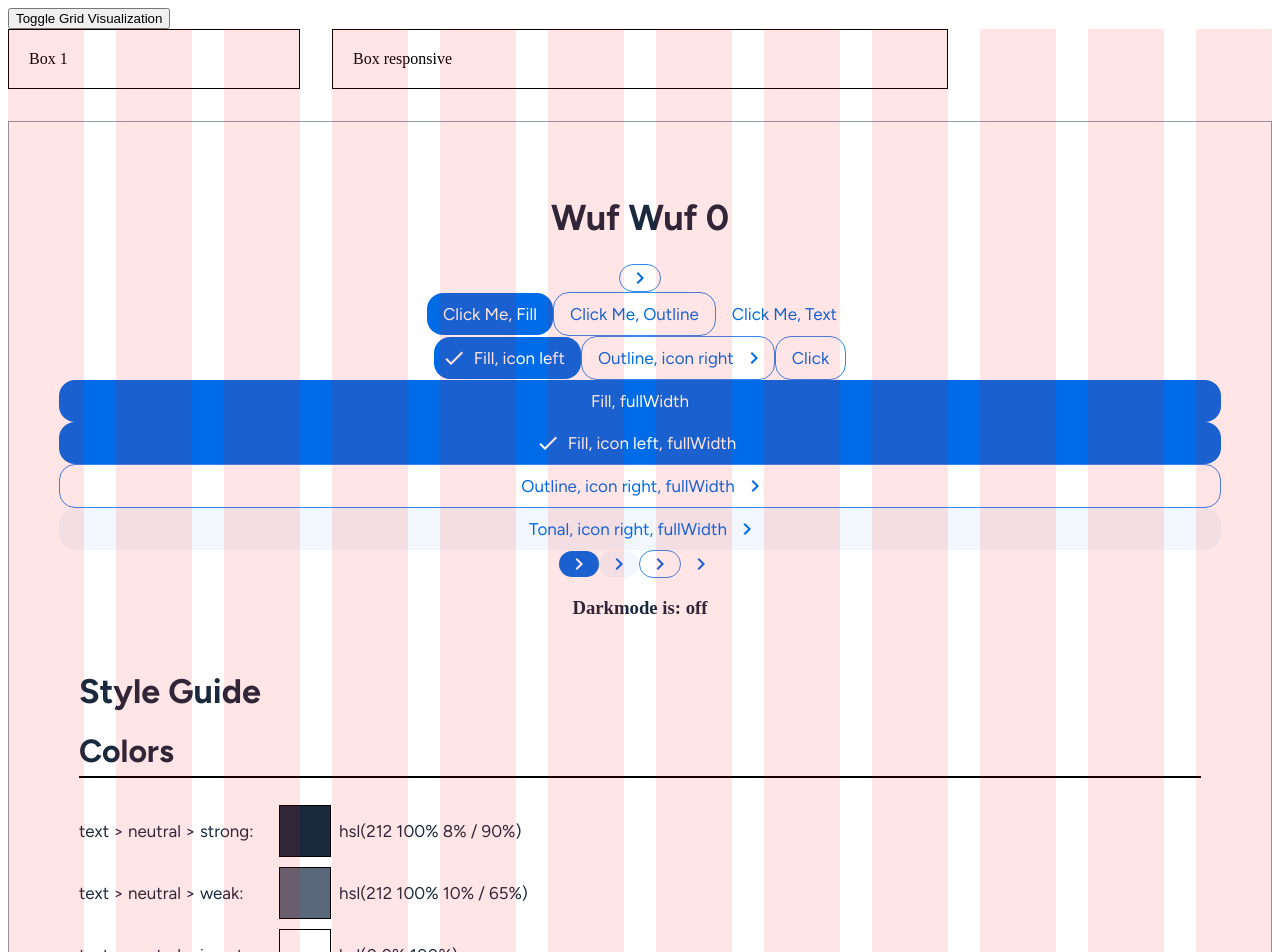
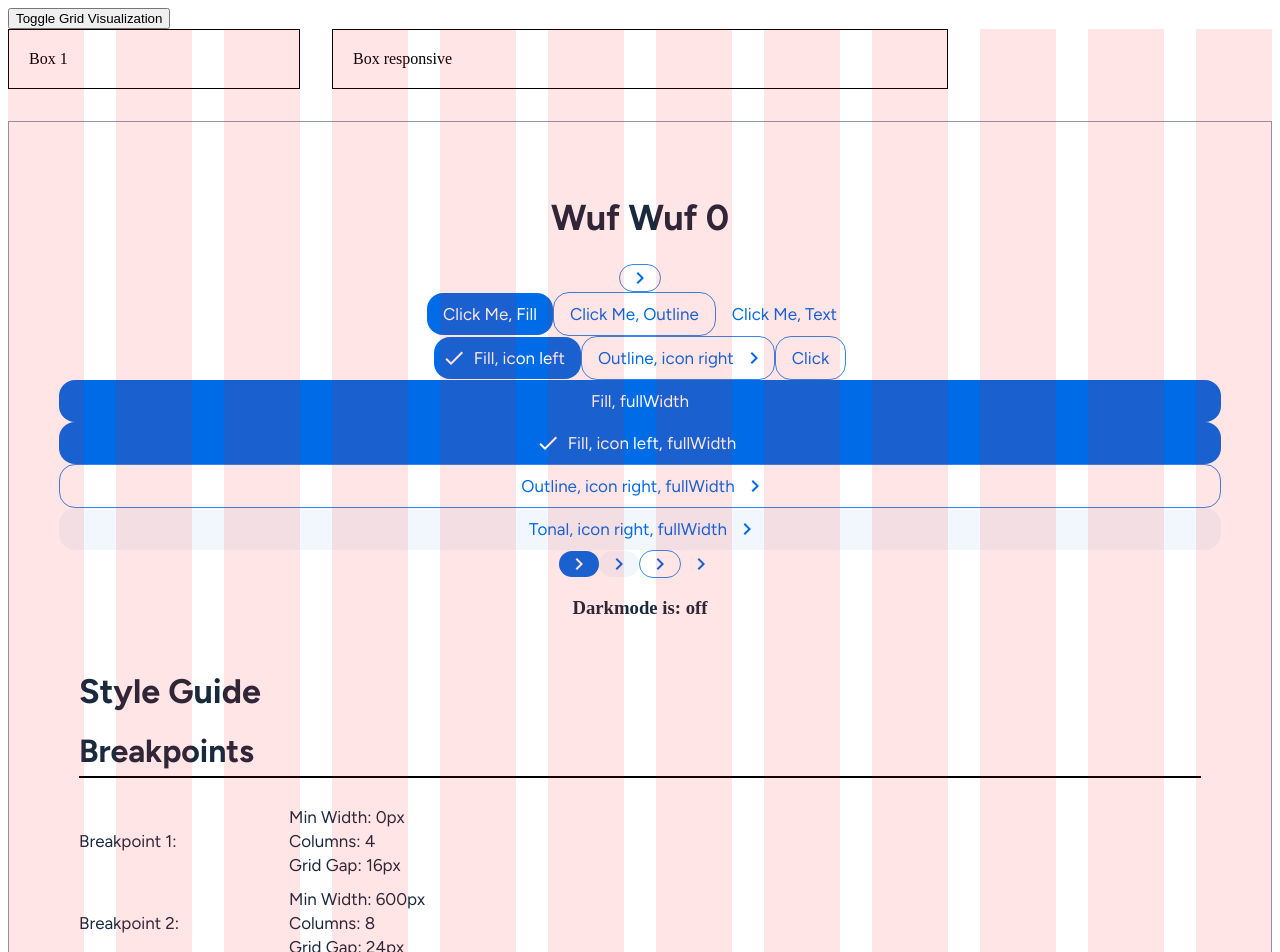
Before and after one commit to RoopeMaatta/portfolio, a React (Vite) app: page / in a window 1280 px wide. Shown: the top 952 px of the page. Built offline with nearby package versions, Linux system fonts and the light colour scheme.

Commit message:
StyleGuide renderBreakopoints

```diff
--- /dev/null
+++ b/src/components/StyleGuide/RenderBreakpoints.tsx
@@ -0,0 +1,53 @@
+import React from 'react'
+import RenderBlock from './RenderBlock'
+import { useTheme } from 'styled-components'
+
+interface Breakpoint {
+  minWidthBreakpoint: number
+  columns: number
+  gridGap: number
+}
+
+const RenderBreakpoints: React.FC = () => {
+  const theme = useTheme()
+  const breakpoints = theme.breakpoints as Breakpoint[]
+
+  const formattedBreakpoints: Record<string, Breakpoint> = breakpoints.reduce(
+    (acc, breakpoint, index) => {
+      acc[`Breakpoint ${index + 1}`] = breakpoint
+      return acc
+    },
+    {} as Record<string, Breakpoint>
+  )
+
+  const renderBreakpointItem = (key: string, value: Breakpoint) => (
+    <div
+      key={key}
+      style={{
+        margin: '10px 0',
+        display: 'grid',
+        gridTemplateColumns: '200px auto',
+        alignItems: 'center',
+        textAlign: 'left',
+        ...theme.typography.body,
+      }}
+    >
+      <span>{key}:</span>
+      <div style={{ marginLeft: '10px' }}>
+        <div>Min Width: {value.minWidthBreakpoint}px</div>
+        <div>Columns: {value.columns}</div>
+        <div>Grid Gap: {value.gridGap}px</div>
+      </div>
+    </div>
+  )
+
+  return (
+    <RenderBlock
+      title='Breakpoints'
+      data={formattedBreakpoints}
+      renderItem={renderBreakpointItem}
+    />
+  )
+}
+
+export default RenderBreakpoints
--- a/src/views/StyleGuide.tsx
+++ b/src/views/StyleGuide.tsx
@@ -5,6 +5,7 @@ import RenderTypography from '../components/StyleGuide/RenderTypography'
 import RenderSpacing from '../components/StyleGuide/RenderSpacing'
 import RenderRadius from '../components/StyleGuide/RenderRadius'
 import RenderShadows from '../components/StyleGuide/RenderShadows'
+import RenderBreakpoints from '../components/StyleGuide/RenderBreakpoints'
 
 interface Theme {
   colors: Record<string, string | Record<string, string>>
@@ -22,6 +23,7 @@ const StyleGuide: React.FC = () => {
       style={{ padding: '20px', textAlign: 'left', ...theme.typography.body }}
     >
       <h1>Style Guide</h1>
+      <RenderBreakpoints />
       <RenderColorBlocks colors={theme.colors} />
       <RenderTypography typography={theme.typography} />
       <RenderSpacing spacing={theme.spacing} />
```
